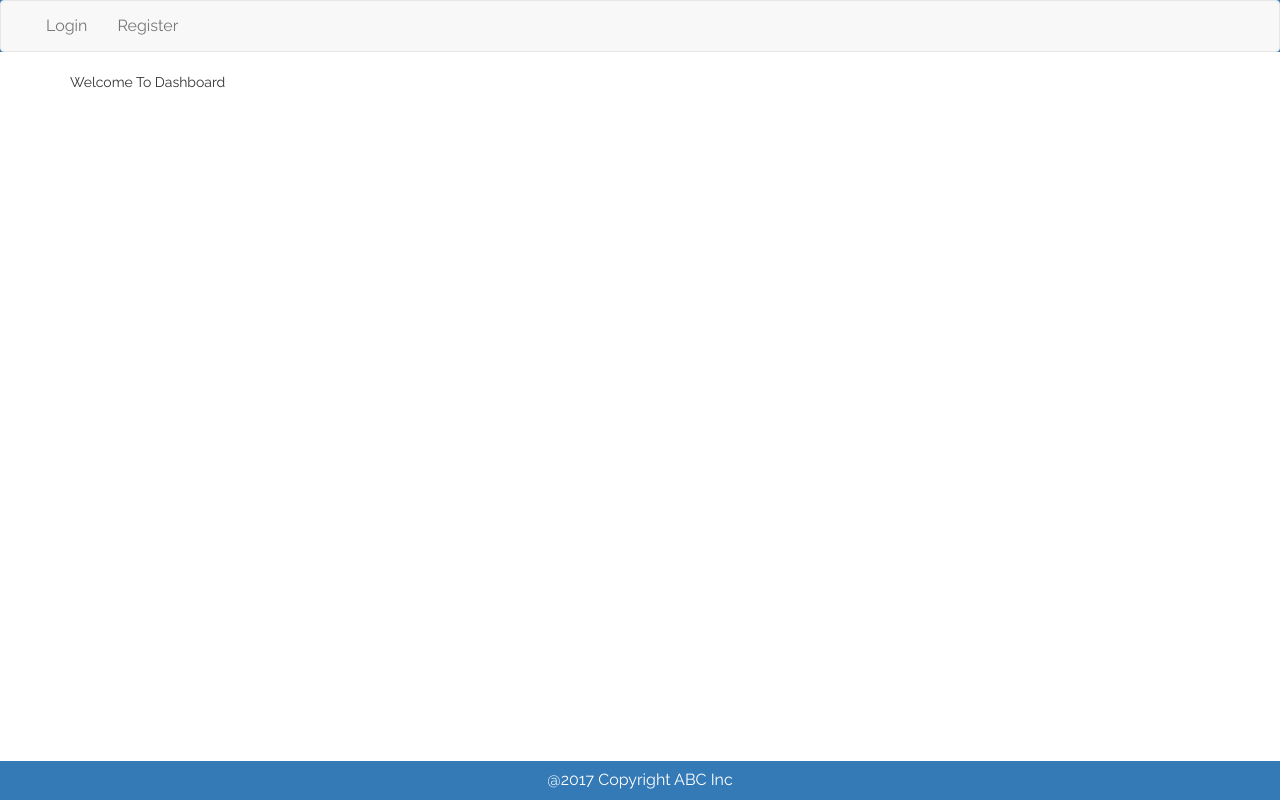
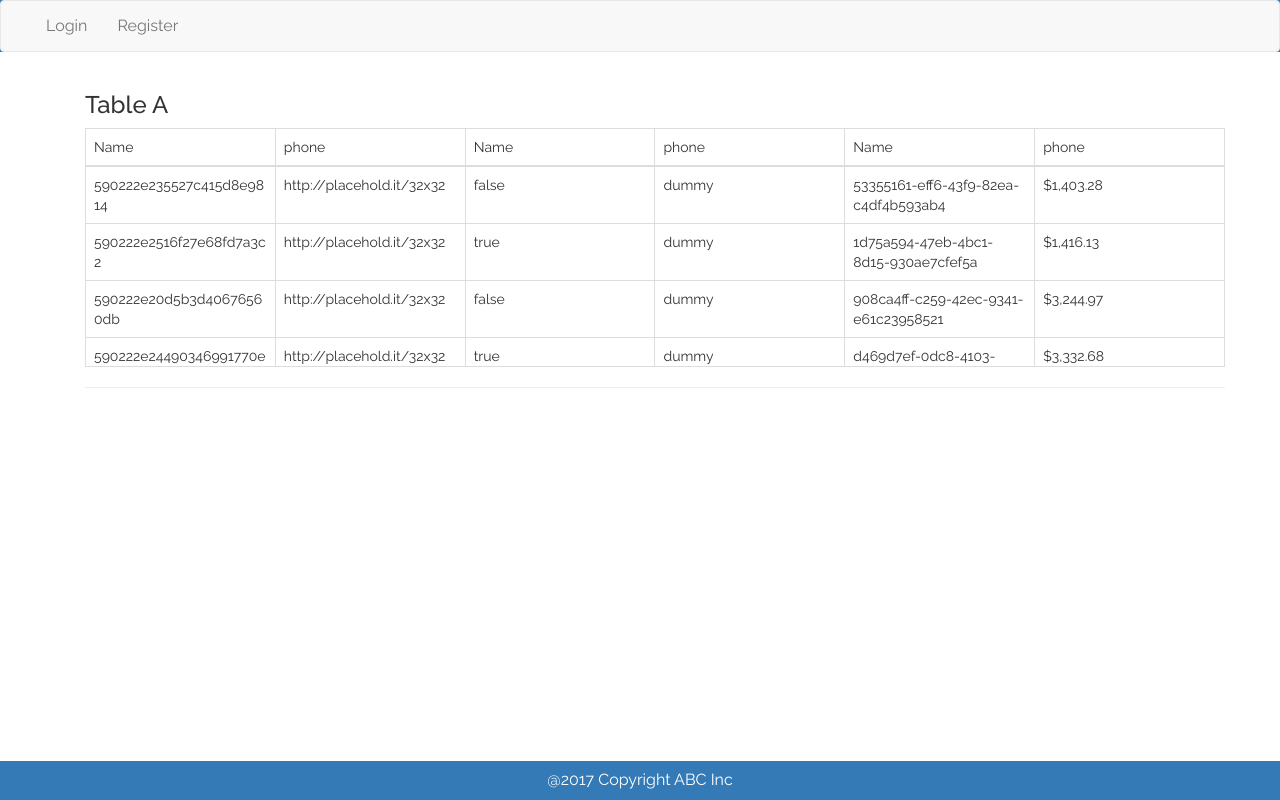
Before and after one commit to imrai14/angular2-todo, an Angular app: page /dashboard in a window 1280 px wide. Built offline with nearby package versions, Linux system fonts and the light colour scheme.

Commit message:
Added table for fixed header

```diff
--- a/src/app/dashboard/dashboard.component.html
+++ b/src/app/dashboard/dashboard.component.html
@@ -1,3 +1,26 @@
-<p>
-  Welcome To Dashboard
-</p>
+<div class="container">
+    <h3>Table A</h3>
+    <table class="table">
+        <thead>
+            <tr>
+                <td>Name</td>
+                <td>phone</td>
+                <td>Name</td>
+                <td>phone</td>
+                <td>Name</td>
+                <td>phone</td>
+            </tr>
+        </thead>
+        <tbody>
+            <tr *ngFor='let product of dummyJSON'>
+                <td>{{product._id}}</td>
+                <td>{{product.picture}}</td>
+                <td>{{product.isActive}}</td>
+                <td>dummy</td>
+                <td>{{product.guid}}</td>
+                <td>{{product.balance}}</td>
+            </tr>
+        </tbody>
+    </table>
+    <hr>
+</div>
--- a/src/app/dashboard/dashboard.component.ts
+++ b/src/app/dashboard/dashboard.component.ts
@@ -12,4 +12,128 @@ export class DashboardComponent implements OnInit {
   ngOnInit() {
   }
 
+  dummyJSON = [
+  {
+    "_id": "590222e235527c415d8e9814",
+    "index": 0,
+    "guid": "53355161-eff6-43f9-82ea-c4df4b593ab4",
+    "isActive": false,
+    "balance": "$1,403.28",
+    "picture": "http://placehold.it/32x32"
+  },
+  {
+    "_id": "590222e2516f27e68fd7a3c2",
+    "index": 1,
+    "guid": "1d75a594-47eb-4bc1-8d15-930ae7cfef5a",
+    "isActive": true,
+    "balance": "$1,416.13",
+    "picture": "http://placehold.it/32x32"
+  },
+  {
+    "_id": "590222e20d5b3d40676560db",
+    "index": 2,
+    "guid": "908ca4ff-c259-42ec-9341-e61c23958521",
+    "isActive": false,
+    "balance": "$3,244.97",
+    "picture": "http://placehold.it/32x32"
+  },
+  {
+    "_id": "590222e24490346991770ede",
+    "index": 3,
+    "guid": "d469d7ef-0dc8-4103-892f-d0c6a832bbf9",
+    "isActive": true,
+    "balance": "$3,332.68",
+    "picture": "http://placehold.it/32x32"
+  },
+  {
+    "_id": "590222e2a33640945db17ed5",
+    "index": 4,
+    "guid": "de113e47-c133-4567-b89d-76603f221f70",
+    "isActive": true,
+    "balance": "$2,238.58",
+    "picture": "http://placehold.it/32x32"
+  },
+  {
+    "_id": "590222e2ab6c986d3199be16",
+    "index": 5,
+    "guid": "f1c74df9-d1a4-4240-9967-623059dff537",
+    "isActive": true,
+    "balance": "$1,388.76",
+    "picture": "http://placehold.it/32x32"
+  },
+  {
+    "_id": "590222e25d80b6478b166da5",
+    "index": 6,
+    "guid": "3f23a04c-d602-4e06-8729-5cbb507db891",
+    "isActive": false,
+    "balance": "$1,928.58",
+    "picture": "http://placehold.it/32x32"
+  },
+  {
+    "_id": "590222e2420d6ec4b055a817",
+    "index": 7,
+    "guid": "a4a021ab-b580-40b3-a98d-9317ae258388",
+    "isActive": false,
+    "balance": "$1,042.55",
+    "picture": "http://placehold.it/32x32"
+  },
+  {
+    "_id": "590222e2866de9fb37b55f73",
+    "index": 8,
+    "guid": "dd4da6e1-2636-4aef-b370-a0407b87f890",
+    "isActive": true,
+    "balance": "$3,254.73",
+    "picture": "http://placehold.it/32x32"
+  },
+  {
+    "_id": "590222e22d6ecf630e8151a0",
+    "index": 9,
+    "guid": "62eef3a4-b81b-4fa2-9817-44e185caa3c8",
+    "isActive": false,
+    "balance": "$2,708.86",
+    "picture": "http://placehold.it/32x32"
+  },
+  {
+    "_id": "590222e2f8cebbfeefa315fb",
+    "index": 10,
+    "guid": "efa64d08-c1cc-4a8e-9c9b-435f62bb1b61",
+    "isActive": true,
+    "balance": "$3,509.80",
+    "picture": "http://placehold.it/32x32"
+  },
+  {
+    "_id": "590222e2940c34ff22ea054f",
+    "index": 11,
+    "guid": "dab58a2f-55fe-42c2-b2d6-358f9cf1b11e",
+    "isActive": true,
+    "balance": "$2,164.40",
+    "picture": "http://placehold.it/32x32"
+  },
+  {
+    "_id": "590222e2bba74787e872a162",
+    "index": 12,
+    "guid": "3019433e-0cce-43e7-a0ff-217f1d6afed6",
+    "isActive": false,
+    "balance": "$2,000.51",
+    "picture": "http://placehold.it/32x32"
+  },
+  {
+    "_id": "590222e24b57341cb8a96e3c",
+    "index": 13,
+    "guid": "cdf12896-620d-4699-ab21-b14da8b97546",
+    "isActive": true,
+    "balance": "$2,959.59",
+    "picture": "http://placehold.it/32x32"
+  },
+  {
+    "_id": "590222e2d31a315a30914bdd",
+    "index": 14,
+    "guid": "eace3187-1420-42b6-9d23-fc1973885be7",
+    "isActive": true,
+    "balance": "$2,101.57",
+    "picture": "http://placehold.it/32x32"
+  }
+]
+
+
 }
--- a/src/assets/styles.css
+++ b/src/assets/styles.css
@@ -27,3 +27,32 @@ body{
 .has-error{
     color: red;
 }
+
+table{
+    border-bottom: 1px solid #dddddd;
+}
+
+tbody {
+    display:block;
+    max-height:200px;
+    overflow:auto;
+}
+thead, tbody tr {
+    display:table;
+    width:100%;
+    table-layout:fixed;
+}
+thead {
+    border: 1px solid #ddd;
+    /*width: calc( 100% - 1em )*/
+}
+
+thead tr td{
+    border-left: 1px solid #ddd;
+    border-right: 1px solid #ddd;
+}
+tbody tr td{
+    word-break: break-word;
+    border-left: 1px solid #ddd;
+    border-right: 1px solid #ddd;
+}
```
